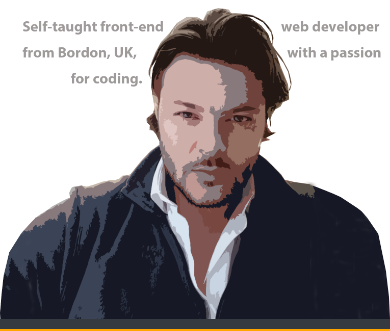
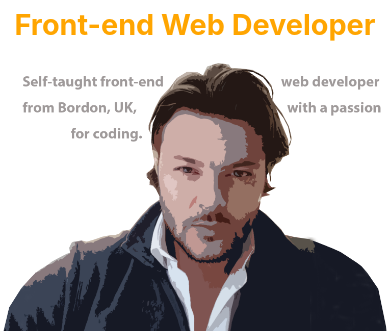
Before and after one commit to Wrecket/PortfolioWebsite, a plain HTML site: page index.html in a window 390 px wide. Shown: the part 92-423 px from the top of the page. Drawn offline with nearby package versions, Linux system fonts and the light colour scheme.

Commit message:
Update style.css

```diff
--- a/css/style.css
+++ b/css/style.css
@@ -228,7 +228,7 @@ a:hover {
 
     @media (max-width: 550px) {
         .main-title {
-            display: none;
+            font-size: 1.8rem;
         }
         body {
             padding-top: 90px;
```
